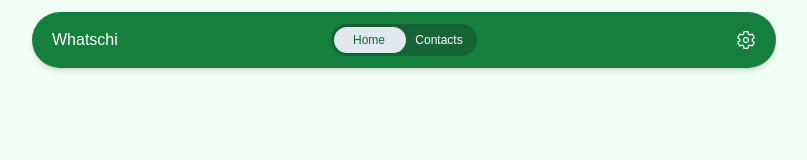
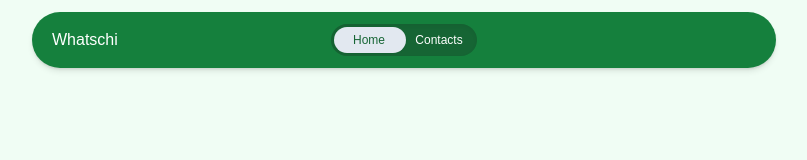
Before and after one commit to MasoudSR/whatschi, a Next.js app: page / in a window 1280 px wide. Shown: the top 160 px of the page, without its empty margins (236-1043 px from the left). Built offline with nearby package versions, Linux system fonts and the light colour scheme.

Commit message:
settings icon hide

```diff
--- a/src/components/MenuBar.jsx
+++ b/src/components/MenuBar.jsx
@@ -12,7 +12,7 @@ function MenuBar({ page, setPage }) {
                 </div>
                 <div className={`transition-all absolute bg-slate-200 h-[26px] w-[72px] rounded-3xl shadow-sm ${page === "home" ? " -translate-x-[34px]" : "translate-x-[34px]"}`}></div>
                 <div className='justify-self-end'>
-                    <IoSettingsOutline size={20} color='white' />
+                    {/* <IoSettingsOutline size={20} color='white' /> */}
                 </div>
             </div>
         </div>
```
